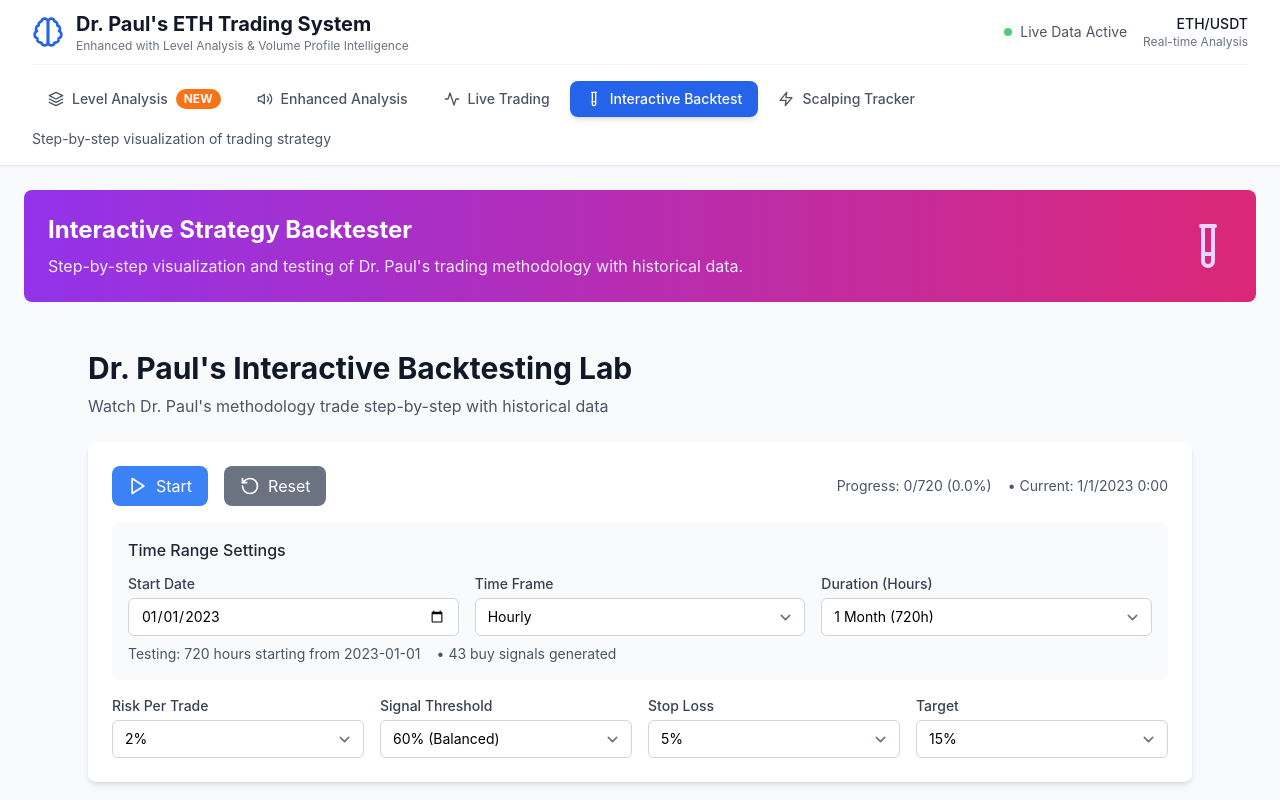
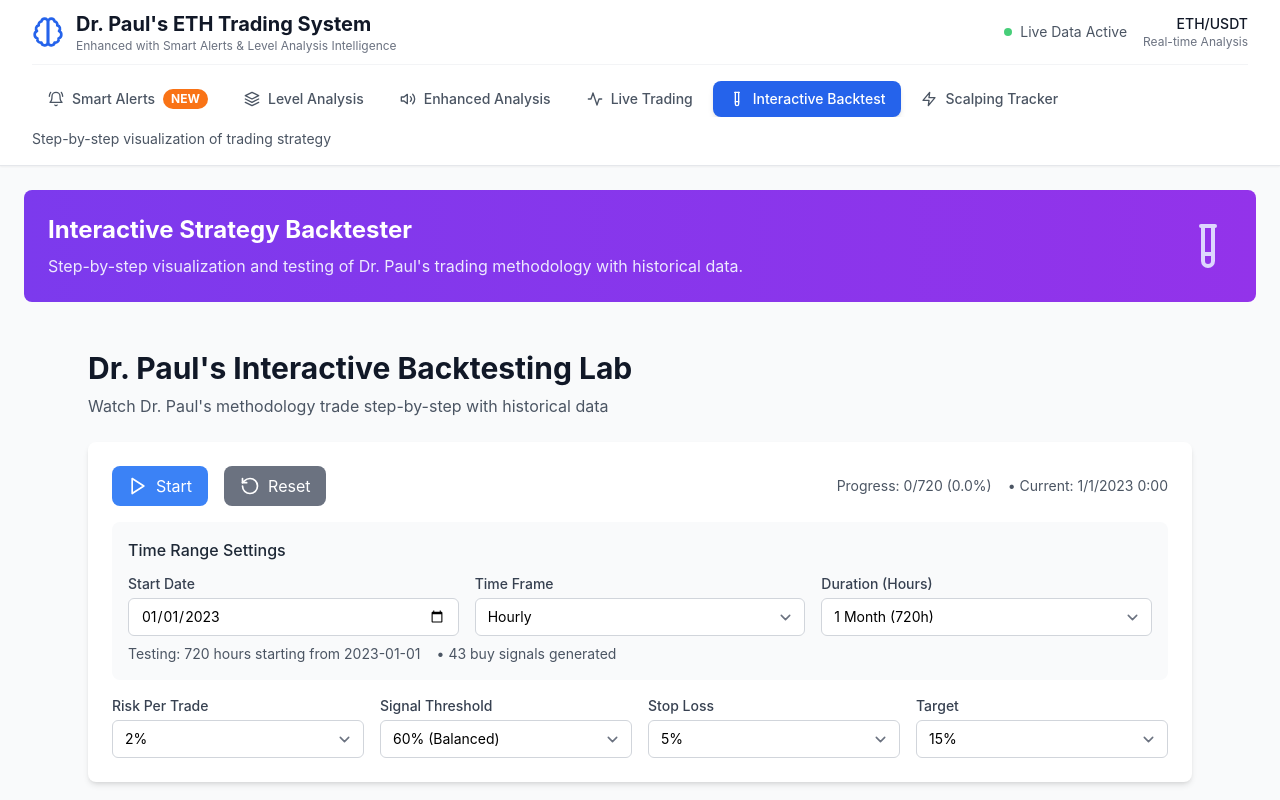
Before and after one commit to mediareason/dr-paul-eth-trading-agent, a Next.js app in the folder dashboard/: page / in a window 1280 px wide. Both pictures are taken after a click on the button "Interactive Backtest". Shown: the top 800 px of the page. Built offline with nearby package versions, Linux system fonts and the light colour scheme; no server answers.

Commit message:
Add Smart Alerts tab to main dashboard navigation with real-time monitoring system

```diff
--- a/dashboard/pages/index.js
+++ b/dashboard/pages/index.js
@@ -4,18 +4,26 @@ import EnhancedDrPaulDashboard from '../components/EnhancedDrPaulDashboard';
 import EnhancedDrPaulWithLevels from '../components/EnhancedDrPaulWithLevels';
 import InteractiveBacktester from '../components/InteractiveBacktester';
 import ScalpingTracker from '../components/ScalpingTracker';
-import { BarChart3, TestTube, Activity, Brain, Zap, Volume2, TrendingUp, Layers } from 'lucide-react';
+import SmartAlertSystem from '../components/SmartAlertSystem';
+import { BarChart3, TestTube, Activity, Brain, Zap, Volume2, TrendingUp, Layers, BellRing } from 'lucide-react';
 
 export default function Home() {
   const [activeTab, setActiveTab] = useState('levels');
 
   const tabs = [
     {
+      id: 'alerts',
+      name: 'Smart Alerts',
+      icon: BellRing,
+      description: 'Real-time threshold monitoring • Dr. Paul Score alerts • Volume level notifications • Browser & audio alerts',
+      badge: 'NEW'
+    },
+    {
       id: 'levels',
       name: 'Level Analysis',
       icon: Layers,
       description: 'Next 2 levels up/down with probabilities • Volume profile bars • Fixed live data',
-      badge: 'NEW'
+      badge: null
     },
     {
       id: 'enhanced',
@@ -40,7 +48,7 @@ export default function Home() {
       id: 'scalping',
       name: 'Scalping Tracker',
       icon: Zap,
-      description: 'Fast scalping signals with 9 EMA, 21 MA & 200 MA crossovers'
+      description: 'Fast scalping signals with 9 EMA, 21 MA & 200 MA crossovers (30m/1h timeframes added)'
     }
   ];
 
@@ -57,7 +65,7 @@ export default function Home() {
                 <h1 className="text-xl font-bold text-gray-900">
                   Dr. Paul's ETH Trading System
                 </h1>
-                <p className="text-xs text-gray-500">Enhanced with Level Analysis & Volume Profile Intelligence</p>
+                <p className="text-xs text-gray-500">Enhanced with Smart Alerts & Level Analysis Intelligence</p>
               </div>
             </div>
 
@@ -76,14 +84,14 @@ export default function Home() {
 
           {/* Tab Navigation */}
           <div className="border-t border-gray-100 pt-4 pb-4">
-            <nav className="flex space-x-1">
+            <nav className="flex space-x-1 overflow-x-auto">
               {tabs.map((tab) => {
                 const Icon = tab.icon;
                 return (
                   <button
                     key={tab.id}
                     onClick={() => setActiveTab(tab.id)}
-                    className={`relative flex items-center px-4 py-2 rounded-lg text-sm font-medium transition-all duration-200 ${
+                    className={`relative flex items-center px-4 py-2 rounded-lg text-sm font-medium transition-all duration-200 whitespace-nowrap ${
                       activeTab === tab.id
                         ? 'bg-blue-600 text-white shadow-md'
                         : 'text-gray-600 hover:text-gray-900 hover:bg-gray-100'
@@ -115,24 +123,51 @@ export default function Home() {
       <div className="flex-1 p-6">
         <div className="max-w-7xl mx-auto">
           {/* Tab Content */}
+          {activeTab === 'alerts' && (
+            <div className="space-y-6">
+              {/* Smart Alerts Header */}
+              <div className="bg-gradient-to-r from-blue-600 to-indigo-600 rounded-lg p-6 text-white">
+                <div className="flex items-center justify-between">
+                  <div>
+                    <h2 className="text-2xl font-bold mb-2">Smart Alert System</h2>
+                    <p className="text-blue-100">
+                      Real-time monitoring of Dr. Paul Score thresholds, volume level interactions, and technical signals.
+                      Get notified instantly when trading opportunities meet your criteria.
+                    </p>
+                  </div>
+                  <div className="flex items-center space-x-4">
+                    <div className="text-right">
+                      <div className="text-sm text-blue-200">Alert Types</div>
+                      <div className="font-bold">Score • Levels • Signals</div>
+                    </div>
+                    <BellRing className="w-12 h-12 text-blue-200" />
+                  </div>
+                </div>
+              </div>
+
+              {/* Smart Alert System */}
+              <SmartAlertSystem />
+            </div>
+          )}
+
           {activeTab === 'levels' && (
             <div className="space-y-6">
               {/* Quick Stats Header */}
-              <div className="bg-gradient-to-r from-blue-600 to-purple-600 rounded-lg p-6 text-white">
+              <div className="bg-gradient-to-r from-purple-600 to-pink-600 rounded-lg p-6 text-white">
                 <div className="flex items-center justify-between">
                   <div>
                     <h2 className="text-2xl font-bold mb-2">Enhanced Level Analysis</h2>
-                    <p className="text-blue-100">
+                    <p className="text-purple-100">
                       Real-time support/resistance calculation with probability analysis and volume profile visualization.
                       Fixed data feed ensures accurate ETH prices without fallback to mock data.
                     </p>
                   </div>
                   <div className="flex items-center space-x-4">
                     <div className="text-right">
-                      <div className="text-sm text-blue-200">Analysis Type</div>
+                      <div className="text-sm text-purple-200">Analysis Type</div>
                       <div className="font-bold">Level-to-Level + Volume Profile</div>
                     </div>
-                    <Layers className="w-12 h-12 text-blue-200" />
+                    <Layers className="w-12 h-12 text-purple-200" />
                   </div>
                 </div>
               </div>
@@ -208,15 +243,15 @@ export default function Home() {
 
           {activeTab === 'backtest' && (
             <div className="space-y-6">
-              <div className="bg-gradient-to-r from-purple-600 to-pink-600 rounded-lg p-6 text-white">
+              <div className="bg-gradient-to-r from-violet-600 to-purple-600 rounded-lg p-6 text-white">
                 <div className="flex items-center justify-between">
                   <div>
                     <h2 className="text-2xl font-bold mb-2">Interactive Strategy Backtester</h2>
-                    <p className="text-purple-100">
+                    <p className="text-violet-100">
                       Step-by-step visualization and testing of Dr. Paul's trading methodology with historical data.
                     </p>
                   </div>
-                  <TestTube className="w-12 h-12 text-purple-200" />
+                  <TestTube className="w-12 h-12 text-violet-200" />
                 </div>
               </div>
 
@@ -231,7 +266,7 @@ export default function Home() {
                   <div>
                     <h2 className="text-2xl font-bold mb-2">High-Frequency Scalping Tracker</h2>
                     <p className="text-yellow-100">
-                      Fast-paced scalping signals using moving average crossovers and momentum indicators.
+                      Fast-paced scalping signals with 30m/1h timeframes added for medium-term analysis. Moving average crossovers and momentum indicators.
                     </p>
                   </div>
                   <Zap className="w-12 h-12 text-yellow-200" />
@@ -251,14 +286,18 @@ export default function Home() {
             <div className="flex items-center space-x-4">
               <Brain className="w-5 h-5 text-blue-600" />
               <span className="text-sm text-gray-600">
-                Dr. Paul's Enhanced Trading System v3.0
+                Dr. Paul's Enhanced Trading System v4.0
               </span>
             </div>
 
             <div className="flex items-center space-x-6 text-sm text-gray-500">
               <div className="flex items-center">
                 <div className="w-2 h-2 bg-green-500 rounded-full mr-2"></div>
-                Data: CoinGecko API (Fixed)
+                Data: CoinGecko API
+              </div>
+              <div className="flex items-center">
+                <BellRing className="w-4 h-4 mr-1" />
+                Smart Alerts: Active
               </div>
               <div className="flex items-center">
                 <Layers className="w-4 h-4 mr-1" />
```
